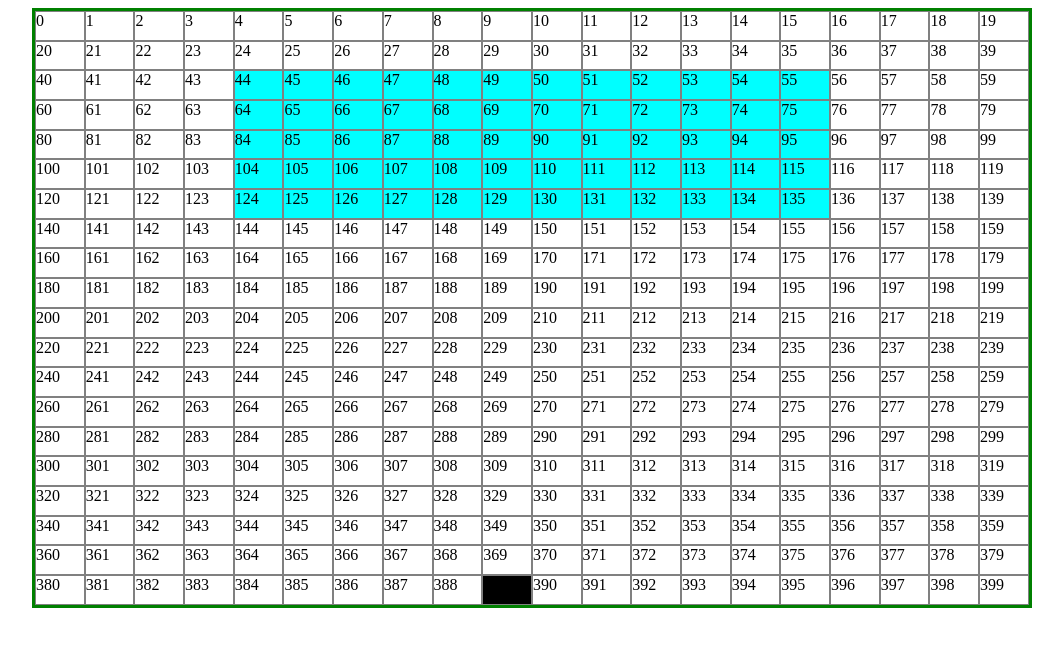
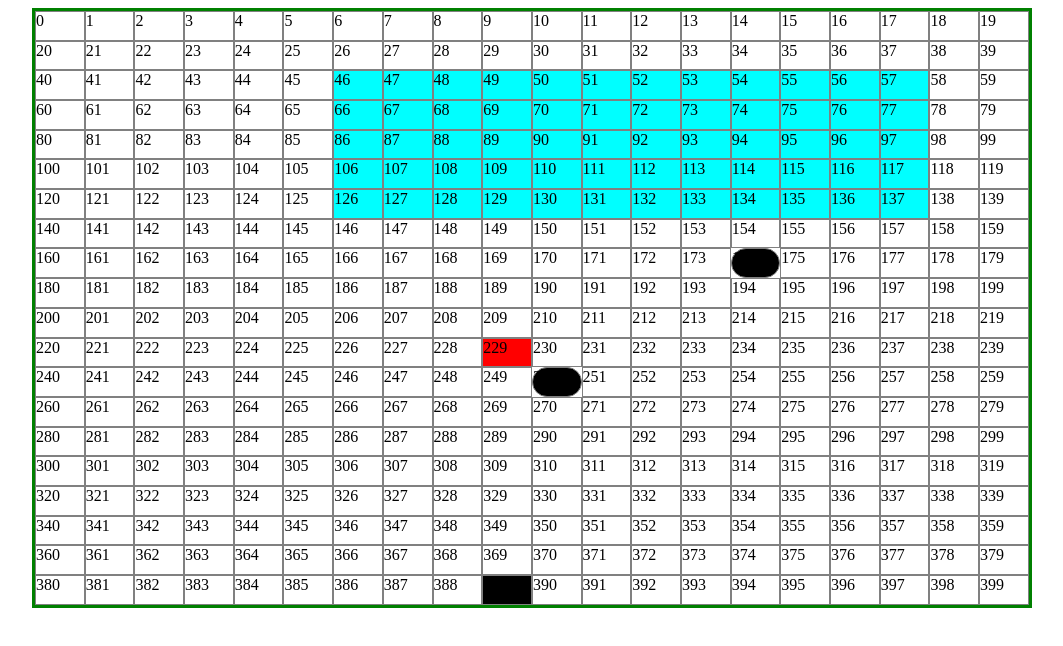
Before and after one commit to MariusZerni/moving-to-mars, a plain HTML site: page index.html in a window 1280 px wide. Shown: the part 132-778 px from the top of the page, without its empty margins (108-1171 px from the left). Drawn offline with Linux system fonts and the light colour scheme.

Commit message:
invaders disappear

```diff
--- a/main.js
+++ b/main.js
@@ -1,18 +1,21 @@
 
 
+
+function projectOne() {
 
   const width = 20
   const gridCellCount = width * width
   const cells = []
   let player = 389
-let invaders = [44, 45, 46, 47, 48, 49, 50, 51, 52, 53, 54, 55, 64, 65, 66, 67, 68, 69, 70, 71, 72, 73, 74, 75, 84, 85, 86, 87, 88, 89, 90, 91, 92, 93, 94, 95, 104, 105, 106, 107, 108, 109, 110, 111, 112, 113, 114, 115, 124, 125, 126, 127, 128, 129, 130, 131, 132, 133, 134, 134, 135]
-// const invaders = [44, 45, 64, 65]
+  let laser = 0
+  const invaders = [44, 45, 46, 47, 48, 49, 50, 51, 52, 53, 54, 55, 64, 65, 66, 67, 68, 69, 70, 71, 72, 73, 74, 75, 84, 85, 86, 87, 88, 89, 90, 91, 92, 93, 94, 95, 104, 105, 106, 107, 108, 109, 110, 111, 112, 113, 114, 115, 124, 125, 126, 127, 128, 129, 130, 131, 132, 133, 134, 135]
 
-const rightColumIds = [19, 39, 59, 79, 99, 119, 139, 159, 179, 199, 219, 239, 259, 279, 299, 319, 339, 359, 379, 399]
+
+
   let invadersDirection = 'right'
 
 
-function projectOne() {
+
   const grid = document.querySelector('.grid')
 
   createGrid(grid)
@@ -28,12 +31,7 @@ function projectOne() {
 
   controlPlayer()
 
-  // moveInvaders()
-
-
-}
-
-window.addEventListener('DOMContentLoaded', projectOne)
+  moveInvaders()
 
 
   function createGrid(grid) {
@@ -129,8 +127,9 @@ function moveInvaders() {
         }
       })
 
-  }, 500)
+    }, 2000)
   }
+
 
   function controlPlayer() {
 
@@ -152,10 +151,100 @@ function controlPlayer() {
       }
 
     })
+
+    let firstRun = true
+
+    setInterval(() => {
+
+
+      if (firstRun) {
+        laser = (player - 20)
+        firstRun = false
+      } else if (!(laser / 20 === 0)) {
+        cells[laser].classList.remove('laser')
+        if (laser - 20 >= 0) {
+          laser -= 20
+        } else {
+          laser = player - 20
         }
 
-function rightColumnStop() {
+      } else if (laser / 20 === 0) {
+        console.log('firstRow')
+        cells[laser].classList.remove('laser')
+        laser = player - 20
+      }
+
+      cells[laser].classList.add('laser')
+      makeInvadersDisappear()
+
+    }, 600)
+
 
 
 
   }
+
+
+  function makeInvadersDisappear() {
+
+    let foundInvader = -1
+    invaders.forEach((invader) => {
+      if (invader === laser) {
+        cells[invader].classList.remove('invaders')
+        foundInvader = invader
+      }
+    })
+    if (foundInvader !== -1) {
+      const index = invaders.indexOf(foundInvader)
+      invaders.splice(index,1)
+      console.log(foundInvader + ' ' + invaders)
+    }
+
+  }
+  makeInvadersDisappear()
+
+
+
+
+  function generateBombs() {
+    const secondIntervalId = setInterval(() => {
+      const invadersDropBombs = invaders.slice(-12)
+      let randomInvader = invadersDropBombs[Math.floor(Math.random() * (invadersDropBombs.length))]
+      cells[randomInvader].classList.add('bombs')
+      console.log(randomInvader)
+      setInterval(() => {
+
+        if (randomInvader < 399) {
+          cells[randomInvader].classList.remove('bombs')
+
+
+          if (randomInvader + 20 < 399) {
+            randomInvader += 20
+            cells[randomInvader].classList.add('bombs')
+          } else {
+            cells[randomInvader].classList.remove('bombs')
+          }
+        }
+      }, 500)
+
+    }, 2000)
+  }
+  generateBombs()
+
+
+
+
+
+
+
+
+
+
+
+
+
+
+}
+
+
+window.addEventListener('DOMContentLoaded', projectOne)
--- a/style.css
+++ b/style.css
@@ -33,3 +33,12 @@ body {
 .player {
   background-color: black;
 }
+
+.bombs {
+  border-radius: 20px;
+  background-color: black;
+}
+
+.laser {
+  background-color: red;
+}
```
Lines whose indentation alone changed are shown as unchanged.
